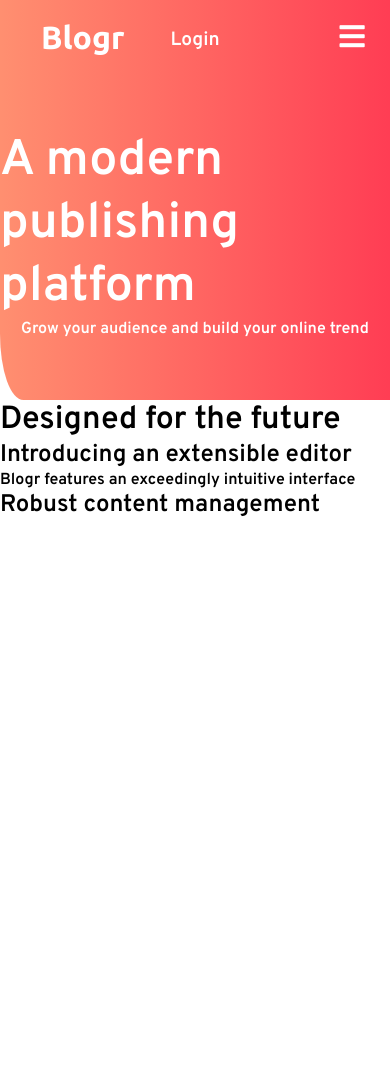
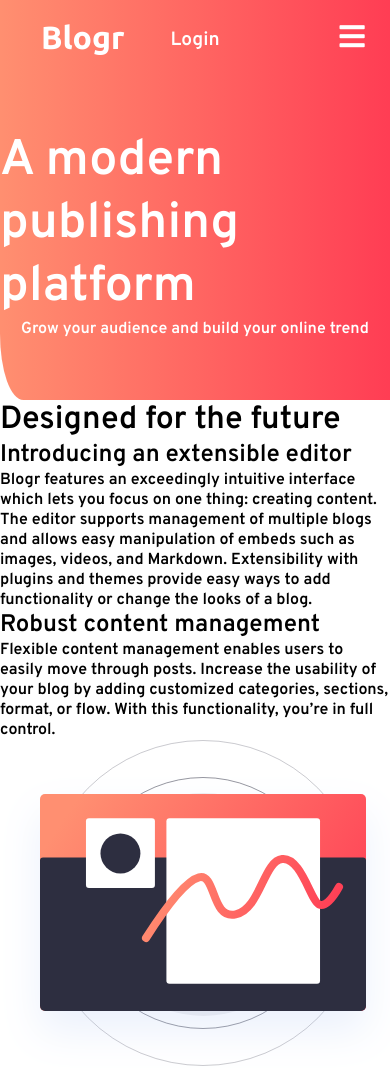
Before and after one commit to joeycrushed/blogr-landing-page, a React (Create React App) app in the folder blogr-landing-page/: page / in a window 390 px wide. Before the commit the page ends 844 px from the top, so only its background shows below. Built offline with nearby package versions, Linux system fonts and the light colour scheme; the HTML template or start-up script is replaced by a standard one.

Commit message:
add mobile image and text content to introduction component

```diff
--- a/blogr-landing-page/src/components/Hero.js
+++ b/blogr-landing-page/src/components/Hero.js
@@ -7,7 +7,9 @@ import { Button } from './Button'
 function Hero() {
     return (
         <div className="hero-bg">
+            <div>
             <Navbar />
+            </div>
             <div className="hero-text">
                 <h1>A modern publishing platform</h1>
                 <p>Grow your audience and build your online trend</p>
--- a/blogr-landing-page/src/components/Introduction.js
+++ b/blogr-landing-page/src/components/Introduction.js
@@ -1,4 +1,6 @@
 import React from 'react'
+import mobile from '../images/mobile.svg'
+
 
 function Introduction() {
     return (
@@ -7,12 +9,16 @@ function Introduction() {
             <div>
                 <div>
                     <h2>Introducing an extensible editor</h2>
-                    <p>Blogr features an exceedingly intuitive interface</p>
+                    <p> Blogr features an exceedingly intuitive interface which lets you focus on one thing: creating content.
+                    The editor supports management of multiple blogs and allows easy manipulation of embeds such as images,
+                    videos, and Markdown. Extensibility with plugins and themes provide easy ways to add functionality or
+                    change the looks of a blog.</p>
                     <h2>Robust content management</h2>
-                    <p></p>
+                    <p>Flexible content management enables users to easily move through posts. Increase the usability of your blog
+                    by adding customized categories, sections, format, or flow. With this functionality, you’re in full control.</p>
                 </div>
                 <div>
-                    <img src="" alt="" />
+                    <img src={mobile} alt="" />
                 </div>
             </div>
         </div>
```
Also changed, not shown: blogr-landing-page/src/images/mobile.svg (added), blogr-landing-page/src/images/ss.png (deleted).
